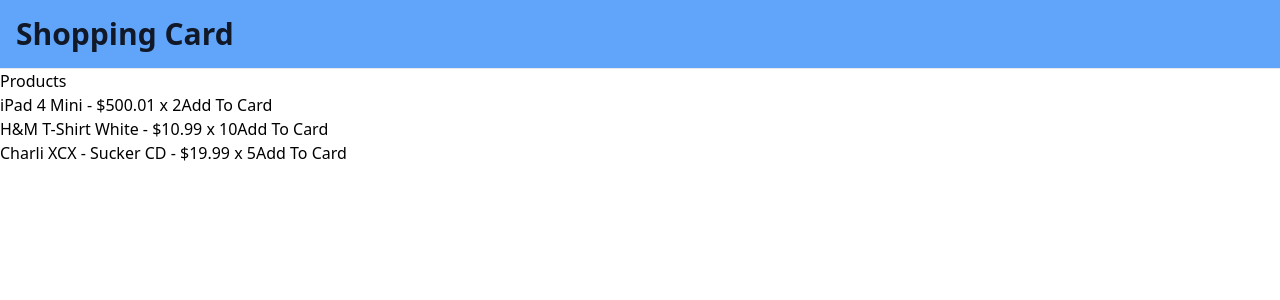
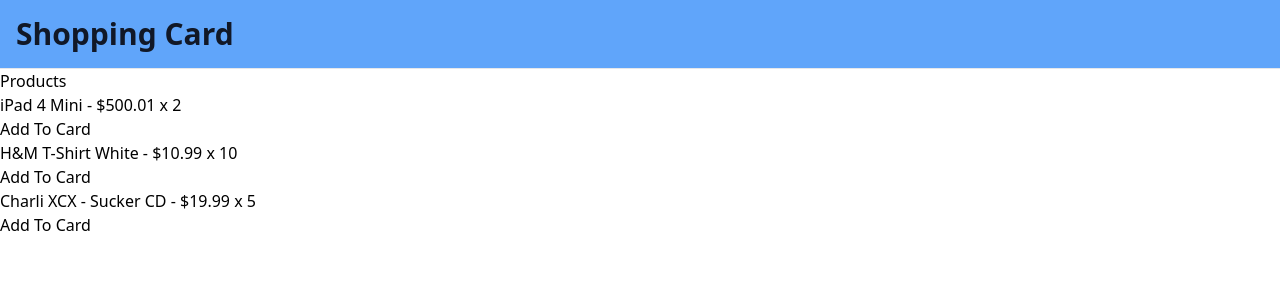
Before and after one commit to mohammad2174/shoppingcart, a React (Create React App) app: page / in a window 1280 px wide. Shown: the top 300 px of the page. Built offline with nearby package versions, Linux system fonts and the light colour scheme.

Commit message:
completed chamges primary

```diff
--- a/package.json
+++ b/package.json
@@ -6,6 +6,7 @@
     "@craco/craco": "^6.3.0",
     "@headlessui/react": "^1.4.1",
     "@heroicons/react": "^1.0.5",
+    "@tailwindcss/aspect-ratio": "^0.3.0",
     "@testing-library/jest-dom": "^5.14.1",
     "@testing-library/react": "^11.2.7",
     "@testing-library/user-event": "^12.8.3",
--- /dev/null
+++ b/src/components/Product.js
@@ -0,0 +1,15 @@
+import React, { Component } from "react";
+
+class Product extends Component {
+
+  render() {
+      const { title, price, inventory } = this.props;
+
+    return (
+      <div>
+          {title} - ${price} x {inventory}
+      </div>
+    )
+  }
+}
+export default Product;
--- a/src/components/ProductItem.js
+++ b/src/components/ProductItem.js
@@ -1,4 +1,5 @@
 import React, { Component } from "react";
+import Product from "./Product";
 
 class ProductItem extends Component {
 
@@ -7,7 +8,7 @@ class ProductItem extends Component {
 
     return (
       <div>
-          {product.title} - ${product.price} x {product.inventory}
+          <Product {...product} />
           <button disabled = {product.inventory ? 'Add To Card' : 'Sold Out'}>
               {product.inventory > 0 ? 'Add To Card' : 'Sold Out'}
           </button>
--- a/tailwind.config.js
+++ b/tailwind.config.js
@@ -7,5 +7,5 @@ module.exports = {
   variants: {
     extend: {},
   },
-  plugins: [],
+  plugins: [require('@tailwindcss/aspect-ratio'),],
 }
```
Also changed, not shown: 1 other file (tests, documents, lock files or other folders).
